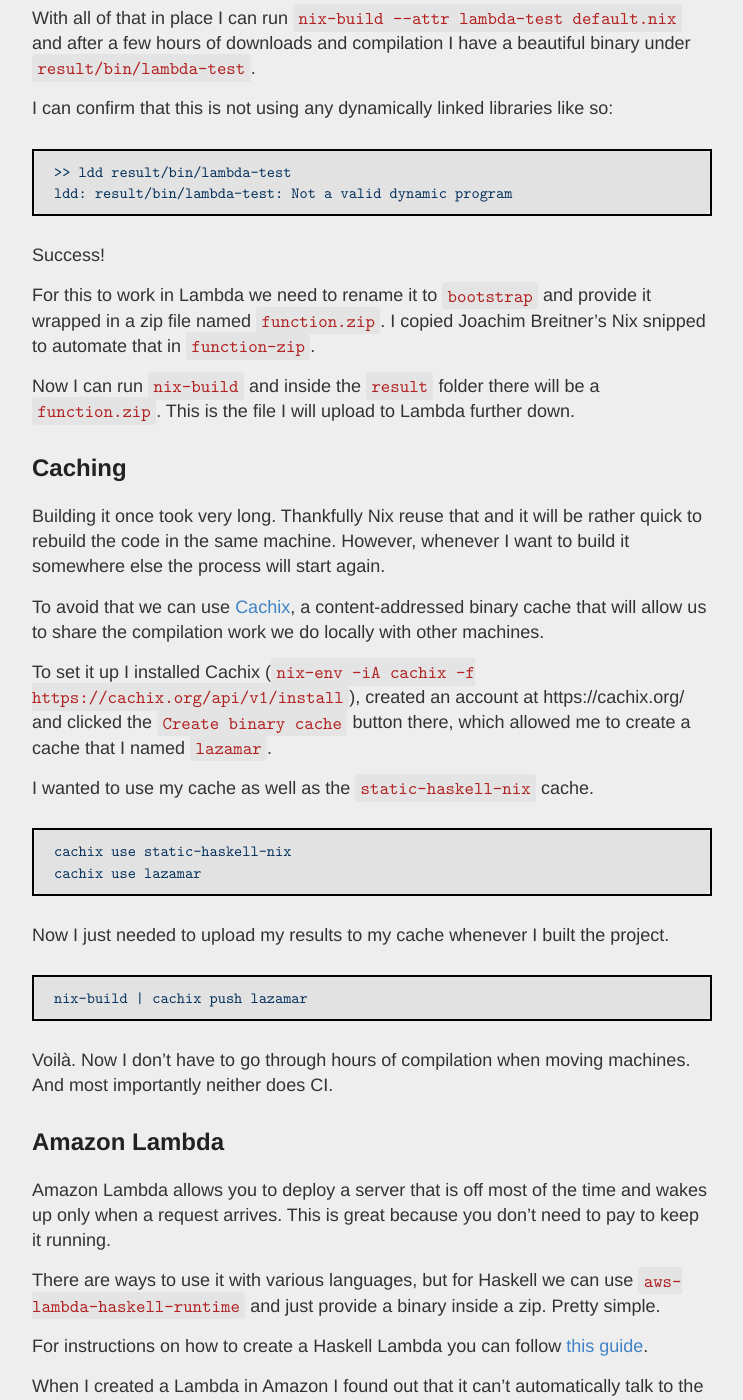
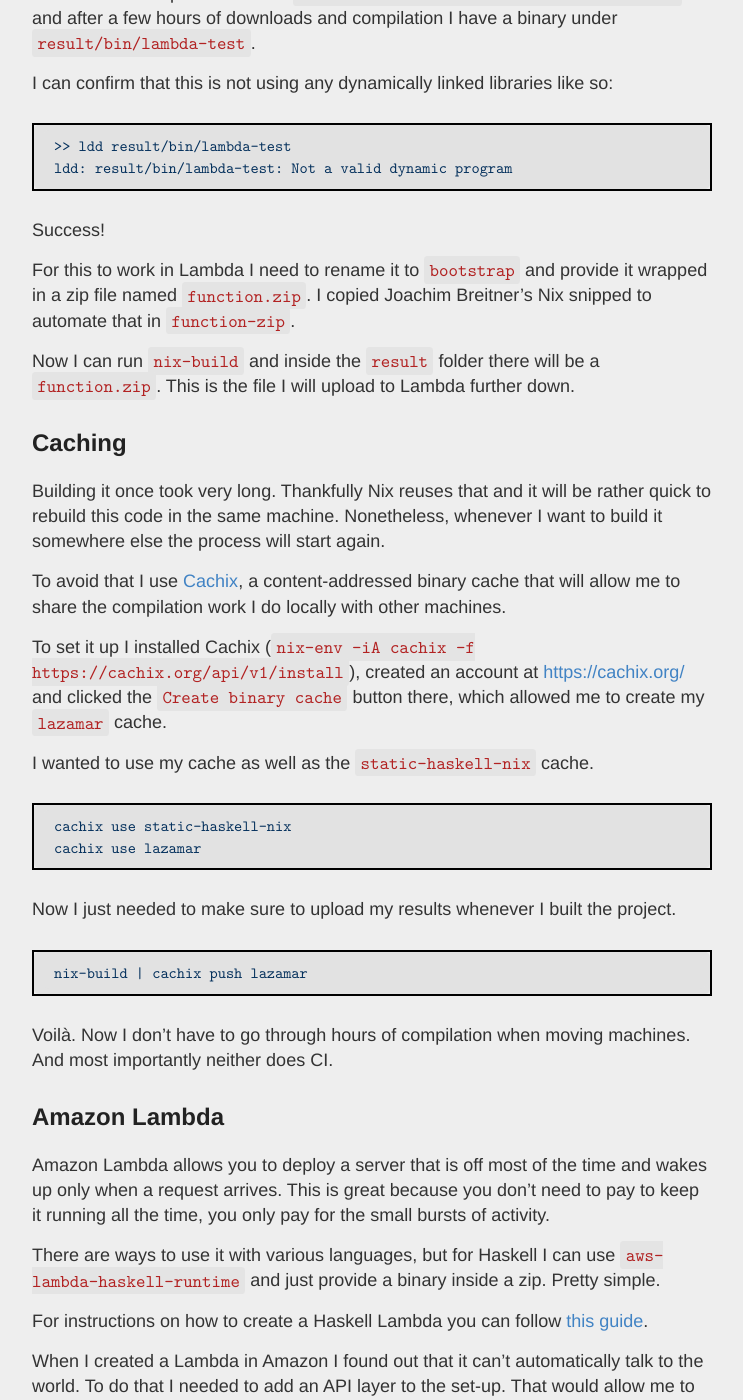
Before and after one commit to lazamar/lazamar.github.io, a Jekyll site: the page built from _posts/2020-06-24-deploying-statically-linked-haskell-to-lambda.md, in a window 1280 px wide and 1400 px high, scrolled down 4143 px. Shown: the whole window, without its empty margins (268-1011 px from the left). Built offline with Jekyll 4.4.1, drawn with Linux system fonts in a browser that asks for light colours; comment, search, counter and statistics services are not loaded; some of the changed text lies outside the part shown.

Commit message:
Post ammendments

````diff
--- a/_posts/2020-06-24-deploying-statically-linked-haskell-to-lambda.md
+++ b/_posts/2020-06-24-deploying-statically-linked-haskell-to-lambda.md
@@ -84,11 +84,12 @@ executable lambda-test
   default-language:    Haskell2010
 ```
 
-To statically link our Haskell program we will use Nix and make use of the excellent
+To statically link our Haskell program I used Nix and made use of the excellent
 [static-haskell-nix](https://github.com/nh2/static-haskell-nix) project.
 
 They created a [nix file](https://github.com/nh2/static-haskell-nix/blob/master/survey/default.nix)
-that modifies all Haskell packages to have them and all of their dependencies be statically linked.
+that modifies all existing Haskell packages in Nix to have them and all of their
+dependencies be statically linked.
 
 They also keep a [list](https://github.com/nh2/static-haskell-nix/issues/4#issuecomment-406838083)
 of packages that do not successfully compile with this approach. It works with more than 90% of
@@ -156,7 +157,7 @@ two lines of code at the beginning of my Nix file I can use it with `sources.sta
 
 To have all of the modified Nix packages I import `sources.static-haskell-nix + "/survey/default.nix"`.
 After doing that I found that the project is pinned to an old version of `nixpkgs` and I needed
-a more recent one for `aws-lambda-haskell-runtime`. To override that I pinned my desired version
+a more recent one for `aws-lambda-haskell-runtime`. To override it I pinned my desired version
 of `nixpkgs` with `niv add NixOS/nixpkgs -a rev=<sha256>` and used it by setting the `normalPkgs`
 attribute with this line:
 
@@ -164,24 +165,24 @@ attribute with this line:
       normalPkgs = import sources.nixpkgs {};
 ```
 
-I use [`cabal2nix`](https://github.com/NixOS/cabal2nix) to transform our Cabal file in build
-instruction in Nix.
+I use [`cabal2nix`](https://github.com/NixOS/cabal2nix) to transform my Cabal file into a
+Nix derivation.
 `callCabal2nix` is a convenience function that allows us to use `cabal2nix` without needing two
 nix files, one for the converted cabal file and one for the actual build instructions. I can
 just have the nix file with build instructions converting our cabal file to nix on the fly.
 
 `callCabal2nix` gets the sources it will use as input. Usually I would just pass the entire directory
-to it, however, whenever I run `nix-build` the result gets compiled to the `result` subdirectory
+to it. However, whenever I run `nix-build` the result gets compiled to the `result` subdirectory
 which means that there was a change to our sources and things will be rebuilt the next time I
 run `nix-build` again. That's not very smart. It is not true that everything in the repository is
 source code. Actually only things tracked by git are real source code and it would be smarter if
 only those files were taken into consideration. And that's exactly what [hercules-ci/gitignore.nix](https://github.com/hercules-ci/gitignore.nix)
 does.
 
-Finally we use the `overrideCabal` function to make sure GHC will use statically-linked everything.
+Finally I use the `overrideCabal` function to make sure GHC will use statically-linked everything.
 
 With all of that in place I can run `nix-build --attr lambda-test default.nix` and after a few
-hours of downloads and compilation I have a beautiful binary under `result/bin/lambda-test`.
+hours of downloads and compilation I have a binary under `result/bin/lambda-test`.
 
 I can confirm that this is not using any dynamically linked libraries like so:
 
@@ -192,7 +193,7 @@ ldd: result/bin/lambda-test: Not a valid dynamic program
 
 Success!
 
-For this to work in Lambda we need to rename it to `bootstrap` and provide it wrapped in a zip
+For this to work in Lambda I need to rename it to `bootstrap` and provide it wrapped in a zip
 file named `function.zip`. I copied Joachim Breitner's Nix snipped to automate that in `function-zip`.
 
 Now I can run `nix-build` and inside the `result` folder there will be a `function.zip`. This is
@@ -200,16 +201,16 @@ the file I will upload to Lambda further down.
 
 ## Caching
 
-Building it once took very long. Thankfully Nix reuse that and it will be rather quick to rebuild
-the code in the same machine. However, whenever I want to build it somewhere else the process will
+Building it once took very long. Thankfully Nix reuses that and it will be rather quick to rebuild
+this code in the same machine. Nonetheless, whenever I want to build it somewhere else the process will
 start again.
 
-To avoid that we can use [Cachix](https://github.com/cachix/cachix), a content-addressed binary
-cache that will allow us to share the compilation work we do locally with other machines.
+To avoid that I use [Cachix](https://github.com/cachix/cachix), a content-addressed binary
+cache that will allow me to share the compilation work I do locally with other machines.
 
 To set it up I installed Cachix (`nix-env -iA cachix -f https://cachix.org/api/v1/install`),
-created an account at https://cachix.org/ and clicked the `Create binary cache` button there,
-which allowed me to create a cache that I named `lazamar`.
+created an account at [https://cachix.org/](https://cachix.org/) and clicked the `Create binary cache` button there,
+which allowed me to create my `lazamar` cache.
 
 I wanted to use my cache as well as the `static-haskell-nix` cache.
 
@@ -218,7 +219,7 @@ cachix use static-haskell-nix
 cachix use lazamar
 ```
 
-Now I just needed to upload my results to my cache whenever I built the project.
+Now I just needed to make sure to upload my results whenever I built the project.
 
 ```
 nix-build | cachix push lazamar
@@ -230,9 +231,10 @@ neither does CI.
 ## Amazon Lambda
 
 Amazon Lambda allows you to deploy a server that is off most of the time and wakes up only when
-a request arrives. This is great because you don't need to pay to keep it running.
+a request arrives. This is great because you don't need to pay to keep it running all the time,
+you only pay for the small bursts of activity.
 
-There are ways to use it with various languages, but for Haskell we can use `aws-lambda-haskell-runtime`
+There are ways to use it with various languages, but for Haskell I can use `aws-lambda-haskell-runtime`
 and just provide a binary inside a zip. Pretty simple.
 
 For instructions on how to create a Haskell Lambda you can follow [this guide](https://theam.github.io/aws-lambda-haskell-runtime/06-deploying-a-lambda.html).
@@ -252,12 +254,12 @@ And here is how the set-up looks like:
 
 ![Amazon Lambda Configuration](../images/2020-06-24-lambda-test-amazon-setup.png)
 
-## CI
+## Continuous Delivery
 
 The last step remaining is having the code automatically built and deployed to Lambda every
 time I push a commit to GitHub.
 
-GitHub Actions are very very easy to set-up and understand and extremely convenient. However,
+GitHub Actions are very very easy to set-up and understand as well as being extremely convenient. Still,
 I found the documentation to be overly verbose. If you are not familiar with GitHub Actions, I
 found the [Workflow Configuration](https://help.github.com/en/actions/configuring-and-managing-workflows/configuring-a-workflow)
 and the [Workflow Syntax](https://help.github.com/en/actions/reference/workflow-syntax-for-github-actions)
@@ -327,4 +329,4 @@ For more elaborate Haskell building I recommend Dmitrii Kovanikov's [Dead simple
 GitHub Actions for Haskell](https://kodimensional.dev/github-actions).
 
 This concludes the full set-up. With that I have code quickly compiled to a statically-linked
-binary in CI and automatically deployed to Amazon lambda on every push.
+binary in CI and automatically deployed to Amazon Lambda on every push.
````
Also changed, not shown: other parts of _posts/2020-06-24-deploying-statically-linked-haskell-to-lambda.md (+1 -1 lines).
